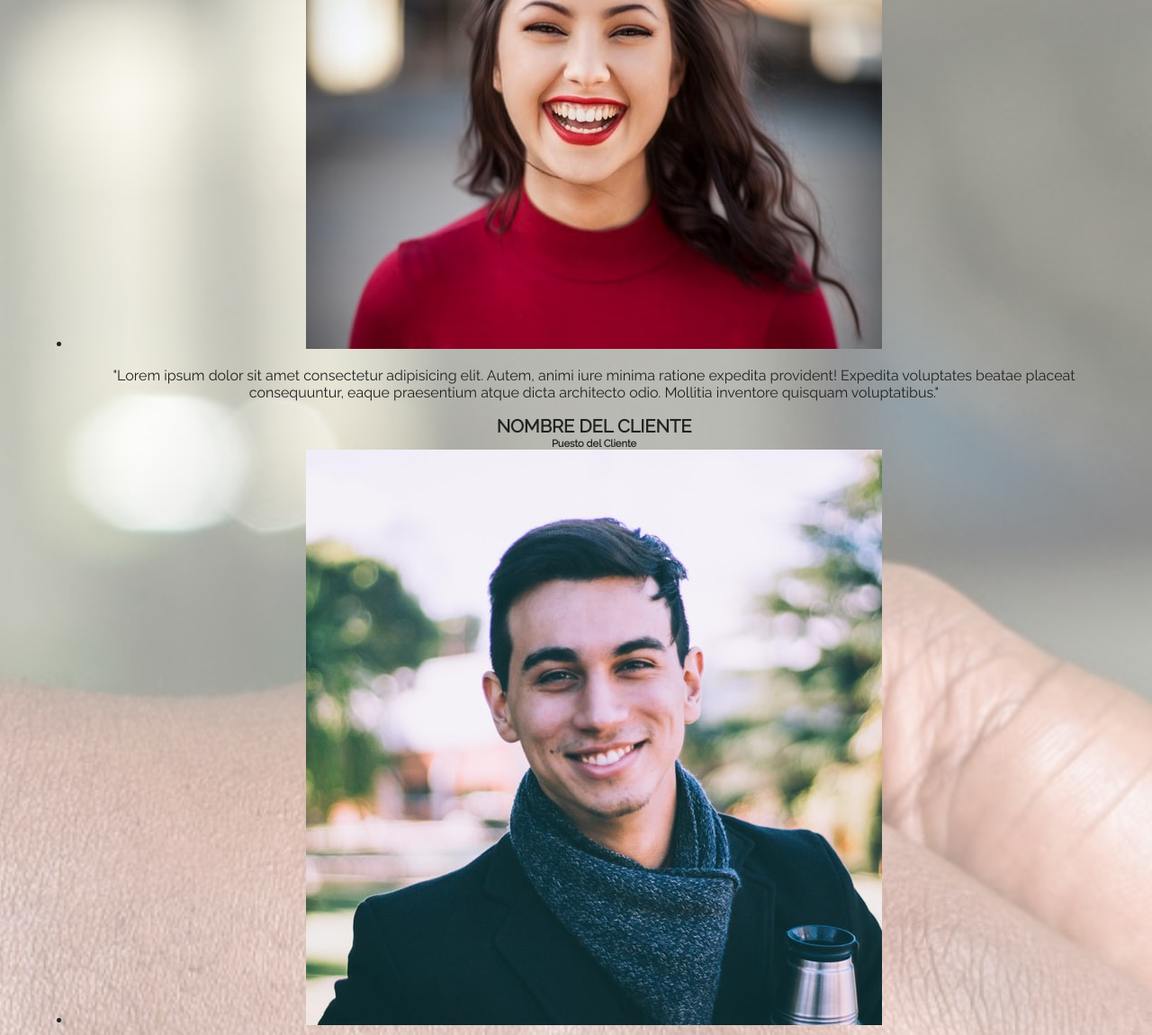
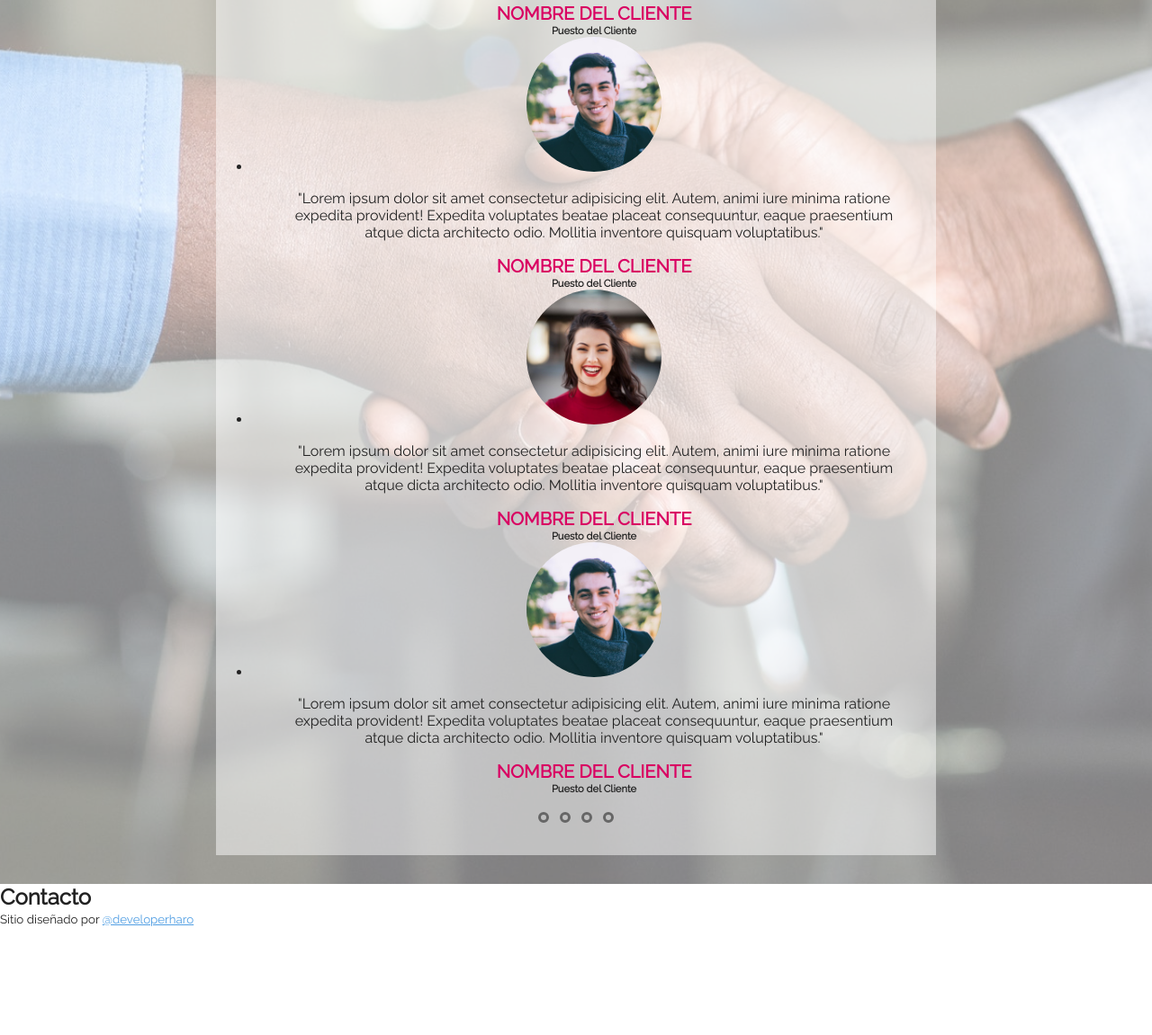
Before and after one commit to developerharo/portafolio-cv-landing, a plain HTML site: page index.html in a window 1280 px wide. Shown: the part 3902-5053 px from the top of the page at 90% size. After the commit the page ends 4933 px from the top, so only its background shows below. Drawn offline with Linux system fonts and the light colour scheme.

Commit message:
Carousel layout component

```diff
--- a/index.html
+++ b/index.html
@@ -390,36 +390,38 @@
               <input type="radio" name="slides" id="slide-2">
               <input type="radio" name="slides" id="slide-3">
               <input type="radio" name="slides" id="slide-4">
+              <ul class="slides">
+                <li class="slide">
+                  <img class="avatar" src="assets/customer-1.jpg" alt="Cliente 1">
+                  <blockquote>"Lorem ipsum dolor sit amet consectetur adipisicing elit. Autem, animi iure minima ratione expedita provident! Expedita voluptates beatae placeat consequuntur, eaque praesentium atque dicta architecto odio. Mollitia inventore quisquam voluptatibus."</blockquote>
+                  <h3 class="text-first-color">NOMBRE DEL CLIENTE</h3>
+                  <h6>Puesto del Cliente</h6>
+                </li>
+                <li class="slide">
+                  <img class="avatar" src="assets/customer-2.jpg" alt="Cliente 2">
+                  <blockquote>"Lorem ipsum dolor sit amet consectetur adipisicing elit. Autem, animi iure minima ratione expedita provident! Expedita voluptates beatae placeat consequuntur, eaque praesentium atque dicta architecto odio. Mollitia inventore quisquam voluptatibus."</blockquote>
+                  <h3 class="text-first-color">NOMBRE DEL CLIENTE</h3>
+                  <h6>Puesto del Cliente</h6>
+                </li>
+                <li class="slide">
+                  <img class="avatar" src="assets/customer-1.jpg" alt="Cliente 1">
+                  <blockquote>"Lorem ipsum dolor sit amet consectetur adipisicing elit. Autem, animi iure minima ratione expedita provident! Expedita voluptates beatae placeat consequuntur, eaque praesentium atque dicta architecto odio. Mollitia inventore quisquam voluptatibus."</blockquote>
+                  <h3 class="text-first-color">NOMBRE DEL CLIENTE</h3>
+                  <h6>Puesto del Cliente</h6>
+                </li>
+                <li class="slide">
+                  <img class="avatar" src="assets/customer-2.jpg" alt="Cliente 2">
+                  <blockquote>"Lorem ipsum dolor sit amet consectetur adipisicing elit. Autem, animi iure minima ratione expedita provident! Expedita voluptates beatae placeat consequuntur, eaque praesentium atque dicta architecto odio. Mollitia inventore quisquam voluptatibus."</blockquote>
+                  <h3 class="text-first-color">NOMBRE DEL CLIENTE</h3>
+                  <h6>Puesto del Cliente</h6>
+                </li>
+              </ul>
               <aside class="slides-nav">
                 <label for="slide-1" id="dot-1"></label>
                 <label for="slide-2" id="dot-2"></label>
                 <label for="slide-3" id="dot-3"></label>
                 <label for="slide-4" id="dot-4"></label>
               </aside>
-              <ul class="slides">
-                <li class="slide">
-                  <img src="assets/customer-1.jpg" alt="Cliente 1">
-                  <blockquote>"Lorem ipsum dolor sit amet consectetur adipisicing elit. Autem, animi iure minima ratione expedita provident! Expedita voluptates beatae placeat consequuntur, eaque praesentium atque dicta architecto odio. Mollitia inventore quisquam voluptatibus."</blockquote>
-                  <h3>NOMBRE DEL CLIENTE</h3>
-                  <h6>Puesto del Cliente</h6>
-                  <li class="slide">
-                    <img src="assets/customer-2.jpg" alt="Cliente 2">
-                    <blockquote>"Lorem ipsum dolor sit amet consectetur adipisicing elit. Autem, animi iure minima ratione expedita provident! Expedita voluptates beatae placeat consequuntur, eaque praesentium atque dicta architecto odio. Mollitia inventore quisquam voluptatibus."</blockquote>
-                    <h3>NOMBRE DEL CLIENTE</h3>
-                    <h6>Puesto del Cliente</h6>
-                </li>
-                <li class="slide">
-                  <img src="assets/customer-1.jpg" alt="Cliente 1">
-                  <blockquote>"Lorem ipsum dolor sit amet consectetur adipisicing elit. Autem, animi iure minima ratione expedita provident! Expedita voluptates beatae placeat consequuntur, eaque praesentium atque dicta architecto odio. Mollitia inventore quisquam voluptatibus."</blockquote>
-                  <h3>NOMBRE DEL CLIENTE</h3>
-                  <h6>Puesto del Cliente</h6>
-                  <li class="slide">
-                    <img src="assets/customer-2.jpg" alt="Cliente 2">
-                    <blockquote>"Lorem ipsum dolor sit amet consectetur adipisicing elit. Autem, animi iure minima ratione expedita provident! Expedita voluptates beatae placeat consequuntur, eaque praesentium atque dicta architecto odio. Mollitia inventore quisquam voluptatibus."</blockquote>
-                    <h3>NOMBRE DEL CLIENTE</h3>
-                    <h6>Puesto del Cliente</h6>
-                </li>
-              </ul>
             </article>
           </div>
         </div>
--- a/style.css
+++ b/style.css
@@ -1,4 +1,4 @@
-/* 4:04:00 Maquetado móvil  menu */
+/* 4:15:00 Maquetado móvil  menu */
 
 /* Custom Properties */
 :root {
@@ -93,6 +93,29 @@ p{
 
 
 /* Components */
+
+/* Carousel */
+.carousel {
+  margin: 2rem auto;
+  padding: 2rem 0;
+  max-width: 800px;
+  text-align: center;
+  background-color: var(--carousel-bg-color);
+}
+
+.carousel input {
+  display: none;
+}
+
+.carousel label {
+  border: medium solid var(--gray-dark-color);
+  border-radius: 50%;
+  cursor: pointer;
+  margin: 0 .25rem;
+  display: inline-block;
+  width: .75rem;
+  height: .75rem;
+}
 
 /* HeroImage */
 .hero-image {
@@ -262,6 +285,12 @@ progress::-moz-progress-bar {
 }
 
 /* Utilities */
+.avatar {
+  border-radius: 50%;
+  width: 150px;
+  height: 150px;
+}
+
 .bg-gray-light {
   background-color: var(--gray-light-color);
 }
@@ -308,6 +337,10 @@ box-shadow-1 {
   width: 250px;
   text-align: center;
   color: var(--title-color);
+}
+
+.text-first-color {
+  color: var(--first-color);
 }
 
 .text-center {
```
